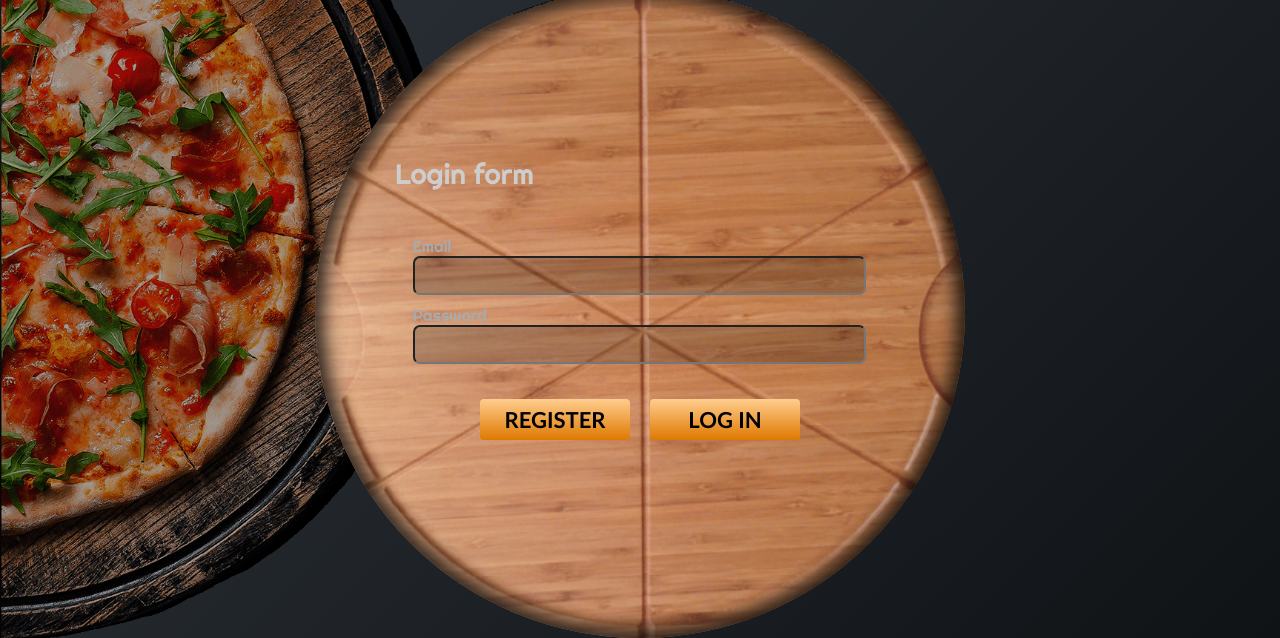
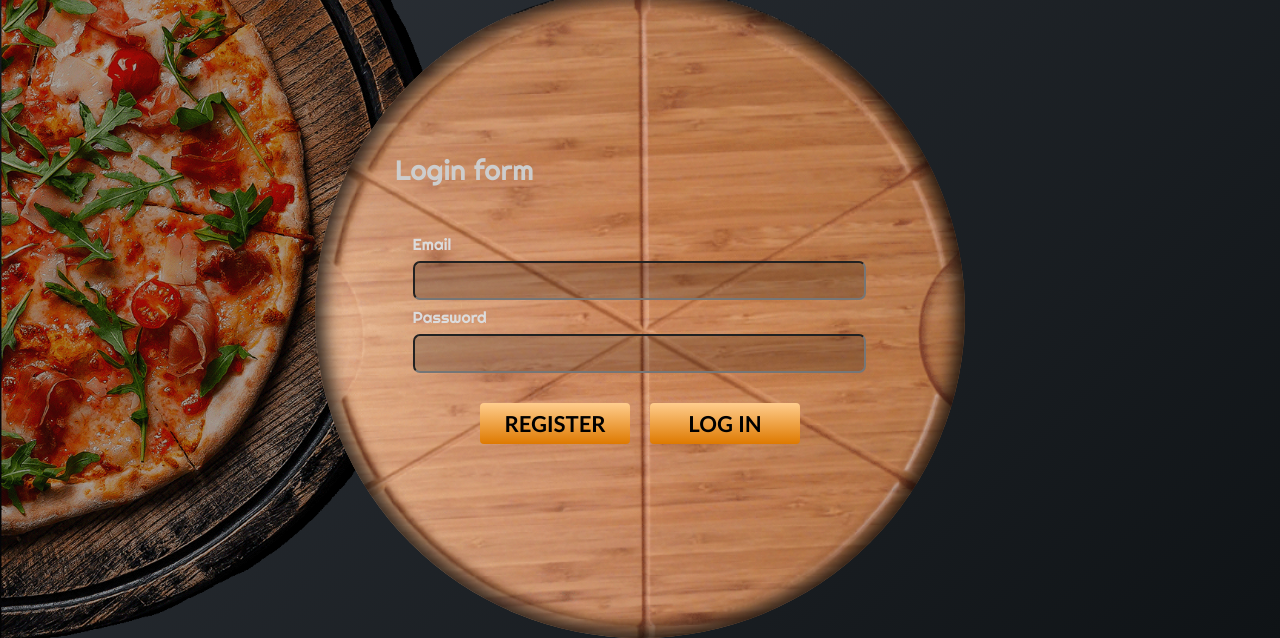
Before and after one commit to varachkin/itAcademyProject, a plain HTML site: page index.html in a window 1280 px wide. Shown: the part 221-859 px from the top of the page. Drawn offline with Linux system fonts and the light colour scheme.

Commit message:
fix: correct login form

```diff
--- a/index.html
+++ b/index.html
@@ -34,8 +34,8 @@
                 <div class="img-block">
                     <h2>Login form</h2>
                     <form action="" class="main-form">
-                        <label>Email<input type="email"></label>
-                        <label>Password<input type="password"></label>
+                        <label><span>Email</span><input type="email"></label>
+                        <label><span>Password</span><input type="password"></label>
                         <div class="main-form-button-block">
                             <button>Register</button>
                             <button>Log in</button>
--- a/style.css
+++ b/style.css
@@ -39,12 +39,11 @@
     }
     60% {
         left: 300px;
-
+        animation-timing-function: ease-in-out;
     }
     70% {
         transform: rotateZ(470deg);
         left: 600px;
-
     }
     80% {
         left: 300px;
@@ -448,9 +447,14 @@ h3 {
 }
 
 .main-form label {
-    color: #aaaaaa;
     width: 100%;
-    margin: 5px 0;
+}
+
+.main-form label span {
+    display: inline-block;
+    color: #dcdcdc;
+    width: 100%;
+    padding: 7px 0;
 }
 
 .main-form-button-block {
```
